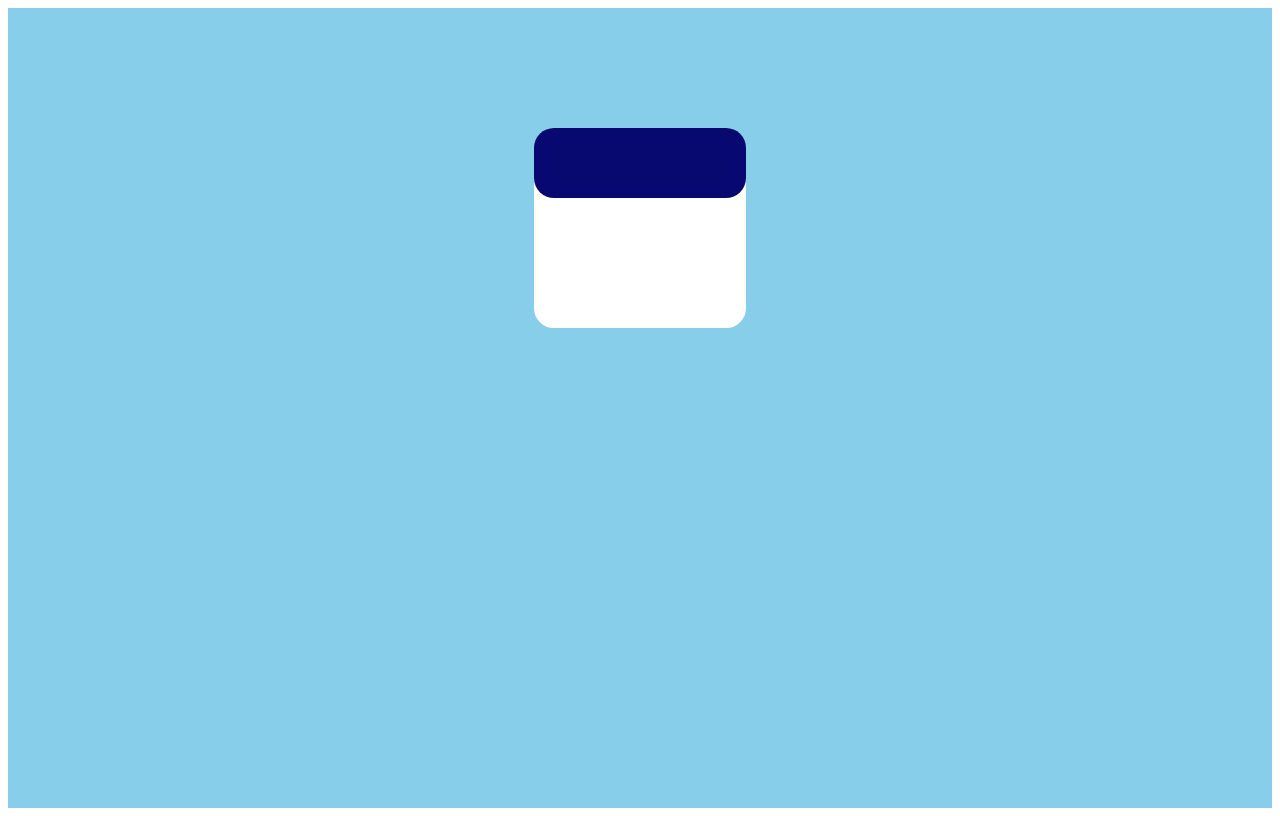
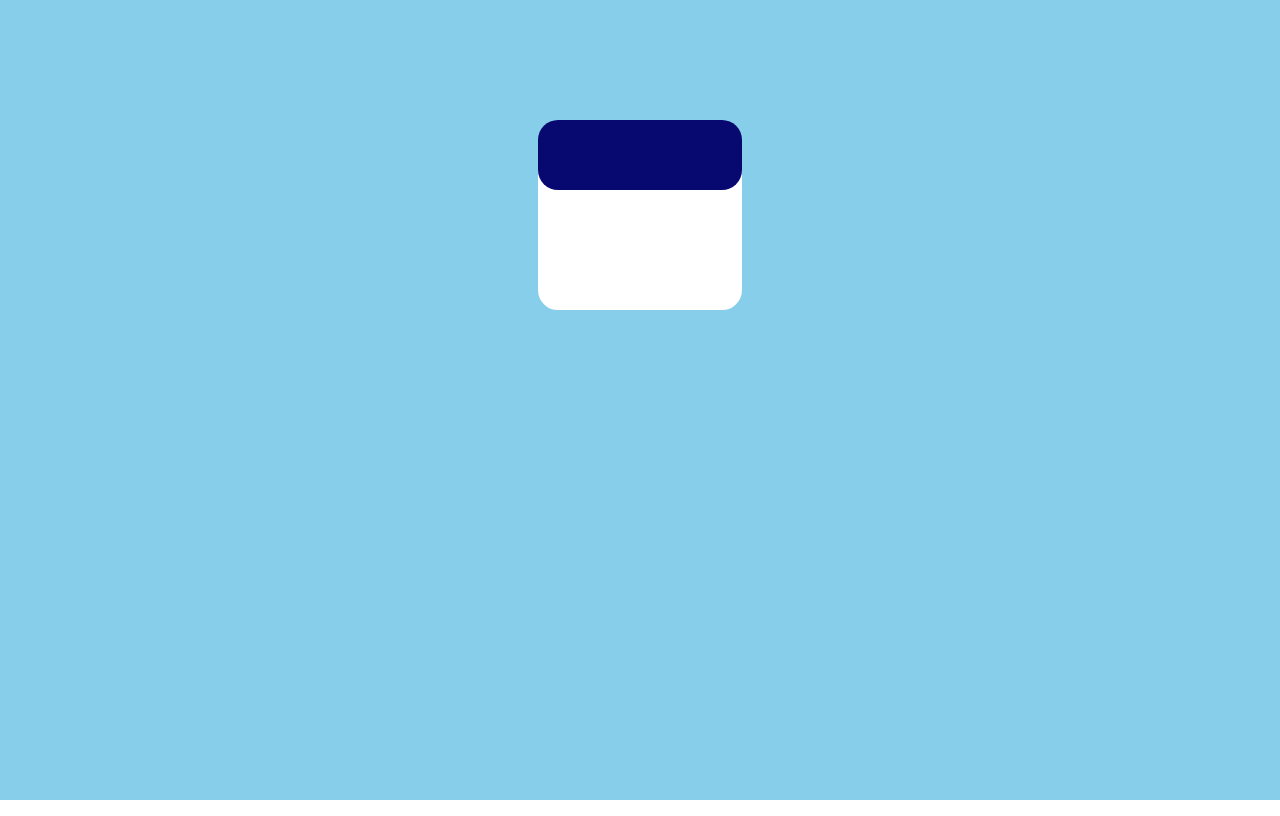
Before and after one commit to evelynifeoma96/container, a plain HTML site: page index.html in a window 1280 px wide. Drawn offline with nearby package versions, Linux system fonts and the light colour scheme.

Commit message:
measure commit

```diff
--- a/css/style.css
+++ b/css/style.css
@@ -1,3 +1,8 @@
+* {
+    padding: 0;
+    margin: 0;
+    box-sizing: border-box;
+}
 .container-wrapper {
     width: 100%;
     position: relative;
@@ -14,7 +19,7 @@
 .box-1 {
     border: 0px solid white;
     background-color: rgb(8, 8, 113);
-    width: 16.7%;
+    width: 16%;
     height: 70px;
     position: absolute;
     top: 15%;
--- a/index.html
+++ b/index.html
@@ -5,6 +5,8 @@
     <meta name="viewport" content="width=device-width, initial-scale=1.0">
     <title>Container</title>
     <link rel="stylesheet" href="/css/style.css">
+<link href="https://cdn.jsdelivr.net/npm/bootstrap@5.3.2/dist/css/bootstrap.min.css" rel="stylesheet">
+<script src="https://cdn.jsdelivr.net/npm/bootstrap@5.3.2/dist/js/bootstrap.bundle.min.js"></script>
 </head>
 <body>
     <section>
```
